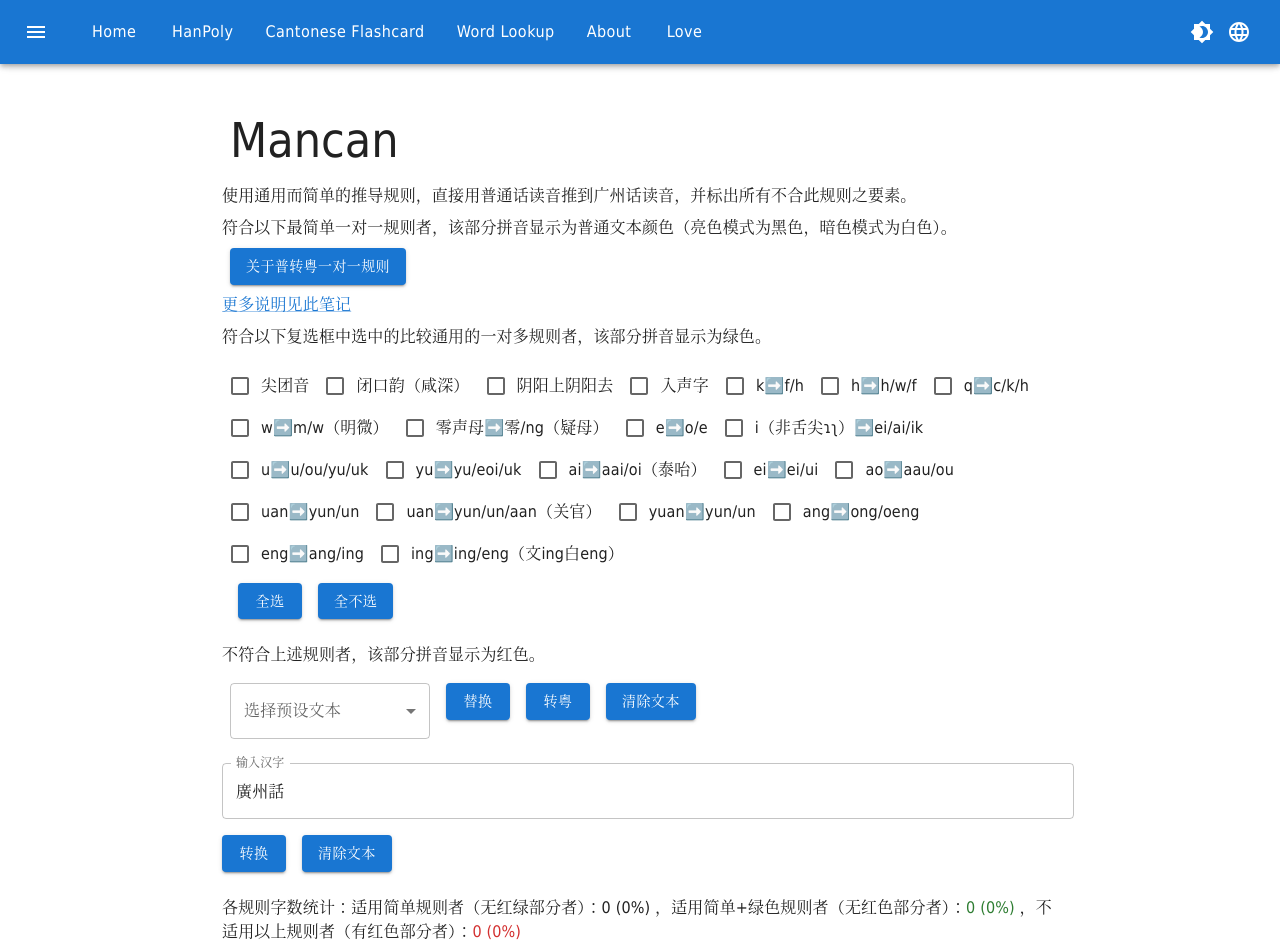
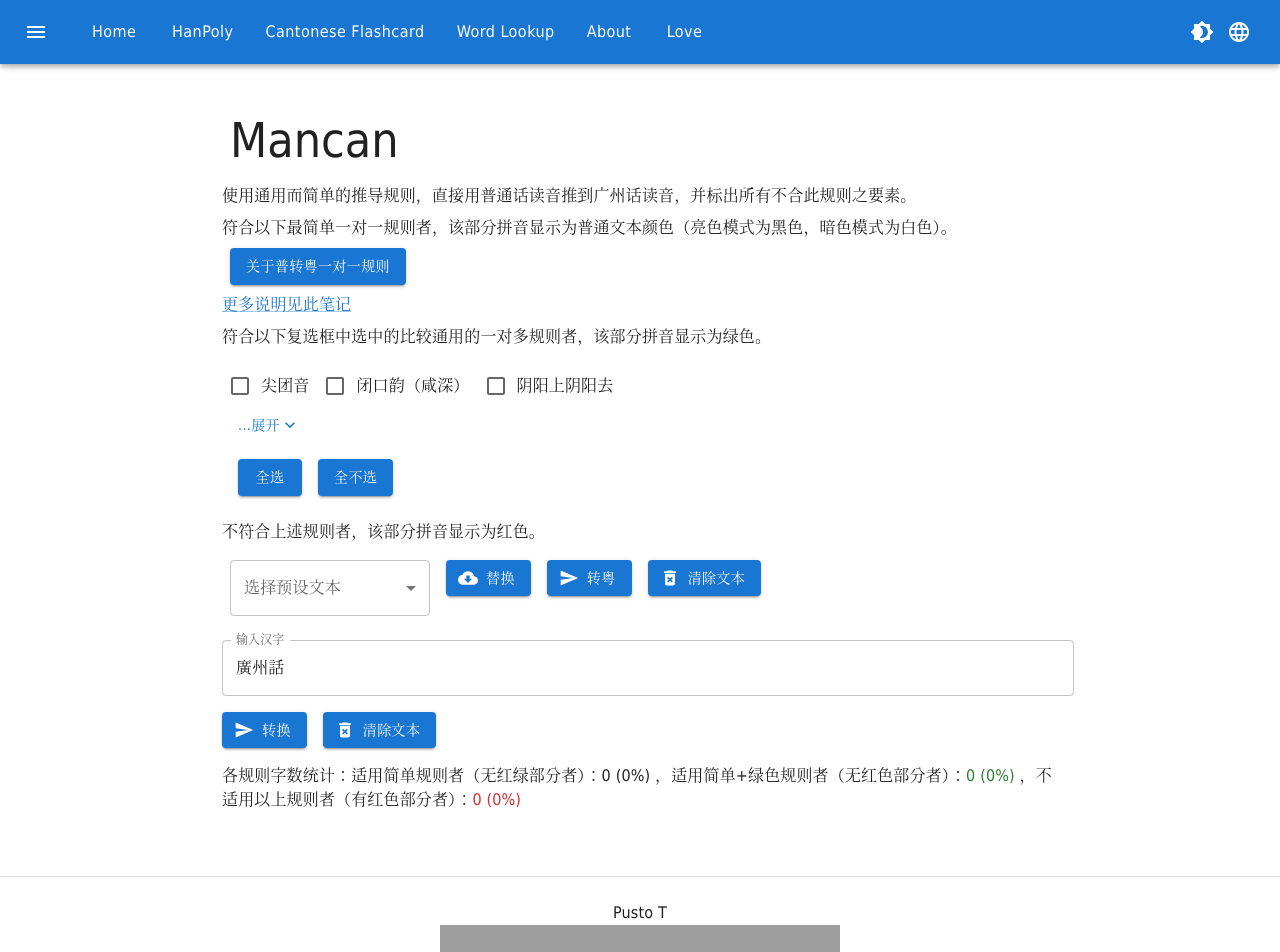
Before and after one commit to pustot/mancan, a React (Create React App) app: page /#/ in a window 1280 px wide. Shown: the top 952 px of the page. Built offline with nearby package versions, Linux system fonts and the light colour scheme; grey boxes are pictures that could not be loaded; a web font is replaced by a local one.

Commit message:
UI optimization: btn icons, textarea max len, option expand

```diff
--- a/src/pages/Home.tsx
+++ b/src/pages/Home.tsx
@@ -23,6 +23,11 @@ import {
 } from "@mui/material";
 import { styled } from "@mui/material/styles";
 import { SelectChangeEvent } from '@mui/material/Select';
+import SendIcon from "@mui/icons-material/Send";
+import CloudDownloadIcon from '@mui/icons-material/CloudDownload';
+import DeleteForeverIcon from '@mui/icons-material/DeleteForever';
+import ExpandMoreIcon from '@mui/icons-material/ExpandMore';
+import ExpandLessIcon from '@mui/icons-material/ExpandLess';
 
 import { pinyin } from 'pinyin-pro';
 import ToJyutping from "to-jyutping";
@@ -293,6 +298,7 @@ export default function Home(props: { lang: keyof I18nText }) {
     }
 
     const [selectedReplaceOption, setSelectedReplaceOption] = React.useState("");
+    const [expanded, setExpanded] = React.useState(false);
 
     return (
         <Container maxWidth="md">
@@ -373,7 +379,20 @@ export default function Home(props: { lang: keyof I18nText }) {
 
             {/* 显示选项 */}
             <Box m={2}>
-                {mancan_options.map((option) => (
+                {expanded
+                    ? mancan_options.map((option) => (
+                        <FormControlLabel
+                            key={option.value}
+                            control={
+                                <Checkbox
+                                    checked={selectedOptions.includes(option.value)}
+                                    onChange={() => handleOptionChange(option.value)}
+                                />
+                            }
+                            label={option.label}
+                        />
+                    ))
+                    : mancan_options.slice(0, 3).map((option) => (
                         <FormControlLabel
                             key={option.value}
                             control={
@@ -385,9 +404,26 @@ export default function Home(props: { lang: keyof I18nText }) {
                             label={option.label}
                         />
                     ))}
+                {mancan_options.length > 3 && (
+                    <Box sx={{ display: 'flex', alignItems: 'center', justifyContent: 'flex-start', mb: 1 }}>
+                        {expanded ? (
+                            <Button variant="text" onClick={() => setExpanded(false)}>
+                                隐藏 <ExpandLessIcon fontSize="small" />
+                            </Button>
+                        ) : (
+                            <Button variant="text" onClick={() => setExpanded(true)}>
+                                ...展开 <ExpandMoreIcon fontSize="small" />
+                            </Button>
+                        )}
+                    </Box>
+                )}
                 <Box sx={{ '& > :not(style)': { m: 1 } }}>
-                    <Button variant="contained" onClick={handleSelectAll} sx={{ mr: 2 }}>全选</Button>
-                    <Button variant="contained" onClick={handleDeselectAll}>全不选</Button>
+                    <Button variant="contained" onClick={handleSelectAll} sx={{ mr: 2 }}>
+                        全选
+                    </Button>
+                    <Button variant="contained" onClick={handleDeselectAll}>
+                        全不选
+                    </Button>
                 </Box>
             </Box>
 
@@ -400,8 +436,8 @@ export default function Home(props: { lang: keyof I18nText }) {
                 )}
             </Typography>
 
-
             <Box sx={{ '& > :not(style)': { m: 1 } }}>
+                {/* To Replace with Default Texts */}
                 <Box sx={{ '& > :not(style)': { m: 1 } }}>
                     <FormControl variant="outlined" sx={{ minWidth: 200 }}>
                         <InputLabel id="select-label">选择预设文本</InputLabel>
@@ -419,27 +455,60 @@ export default function Home(props: { lang: keyof I18nText }) {
                             {/* Add more menu items as needed */}
                         </Select>
                     </FormControl>
-                    <Button variant="contained" onClick={handleReplace}>
+                    <Button variant="contained" onClick={handleReplace} startIcon={<CloudDownloadIcon />}>
                         替换
                     </Button>
-                    <Button variant="contained" onClick={handleSubmit}>
+                    <Button variant="contained" onClick={handleSubmit} startIcon={<SendIcon />}>
                         转粤
                     </Button>
-                    <Button variant="contained" onClick={handleInputClear}>
+                    <Button variant="contained" onClick={handleInputClear} startIcon={<DeleteForeverIcon />}>
                         清除文本
                     </Button>
                 </Box>
 
+                {/* Input */}
                 <TextField label="输入汉字" variant="outlined" value={input}
                     multiline placeholder="問天地好在。我而家學緊廣州話。"
+                    maxRows={12}
                     onChange={handleInputChange} fullWidth />
-                <Button variant="contained" onClick={handleSubmit}>
+
+                <Button variant="contained" onClick={handleSubmit} startIcon={<SendIcon />}>
                     转换
                 </Button>
-                <Button variant="contained" onClick={handleInputClear}>
+                <Button variant="contained" onClick={handleInputClear} startIcon={<DeleteForeverIcon />}>
                     清除文本
                 </Button>
 
+                {/* Statistics */}
+                <Typography variant="body1" m={1}>
+                    {getLocaleText(
+                        {
+                            "zh-Hans": "各规则字数统计：适用简单规则者（无红绿部分者）：",
+                        },
+                        lang
+                    )}
+                    {bgrColorCnt[0] + " (" + (bgrColorCnt[3] == 0 ? 0 : (bgrColorCnt[0] / bgrColorCnt[3] * 100).toFixed(1)) + "%) "}
+                    {getLocaleText(
+                        {
+                            "zh-Hans": "，适用简单+绿色规则者（无红色部分者）：",
+                        },
+                        lang
+                    )}
+                    <GreenHighlight>
+                        {bgrColorCnt[0] + bgrColorCnt[1] + " (" + (bgrColorCnt[3] == 0 ? 0 : ((bgrColorCnt[0] + bgrColorCnt[1]) / bgrColorCnt[3] * 100).toFixed(1)) + "%) "}
+                    </GreenHighlight>
+                    {getLocaleText(
+                        {
+                            "zh-Hans": "，不适用以上规则者（有红色部分者）：",
+                        },
+                        lang
+                    )}
+                    <Highlight>
+                        {bgrColorCnt[2] + " (" + (bgrColorCnt[3] == 0 ? 0 : ((bgrColorCnt[2]) / bgrColorCnt[3] * 100).toFixed(1)) + "%) "}
+                    </Highlight>
+                </Typography>
+
+                {/* Display the Result */}
                 <ClickAwayListener onClickAway={handleTooltipClose}>
                     <Box mt={2} sx={{ display: 'flex', flexDirection: 'row', alignItems: 'center', flexWrap: 'wrap' }}>
                         {result.map((pronunciation, index) => (
@@ -496,35 +565,6 @@ export default function Home(props: { lang: keyof I18nText }) {
                     </Box>
                 </ClickAwayListener>
 
-                <Typography variant="body1" m={1}>
-                    {getLocaleText(
-                        {
-                            "zh-Hans": "各规则字数统计：适用简单规则者（无红绿部分者）：",
-                        },
-                        lang
-                    )}
-                    {bgrColorCnt[0] + " (" + (bgrColorCnt[3] == 0 ? 0 : (bgrColorCnt[0] / bgrColorCnt[3] * 100).toFixed(3)) + "%) "}
-                    {getLocaleText(
-                        {
-                            "zh-Hans": "，适用简单+绿色规则者（无红色部分者）：",
-                        },
-                        lang
-                    )}
-                    <GreenHighlight>
-                        {bgrColorCnt[0] + bgrColorCnt[1] + " (" + (bgrColorCnt[3] == 0 ? 0 : ((bgrColorCnt[0] + bgrColorCnt[1]) / bgrColorCnt[3] * 100).toFixed(3)) + "%) "}
-                    </GreenHighlight>
-                    {getLocaleText(
-                        {
-                            "zh-Hans": "，不适用以上规则者（有红色部分者）：",
-                        },
-                        lang
-                    )}
-                    <Highlight>
-                        {bgrColorCnt[2] + " (" + (bgrColorCnt[3] == 0 ? 0 : ((bgrColorCnt[2]) / bgrColorCnt[3] * 100).toFixed(3)) + "%) "}
-                    </Highlight>
-                </Typography>
-
-
             </Box>
 
 
--- a/src/utils/mancan_convert.ts
+++ b/src/utils/mancan_convert.ts
@@ -46,7 +46,7 @@ export const mancan_options = [
     { label: 'yu➡️yu/eoi/uk', value: 'yu-n' },
     { label: 'ai➡️aai/oi（泰咍）', value: 'ai-n' },
     { label: 'ei➡️ei/ui', value: 'ei-n' },
-    { label: 'ao➡️aau/ou', value: 'ao-n' },
+    { label: 'ao➡️aau/ou（豪肴）', value: 'ao-n' },
     { label: 'uan➡️yun/un', value: 'uan-n' },
     { label: 'uan➡️yun/un/aan（关官）', value: 'uan-n-aan' },
     { label: 'yuan➡️yun/un', value: 'yuan-n' },
```
Lines whose indentation alone changed are shown as unchanged.
